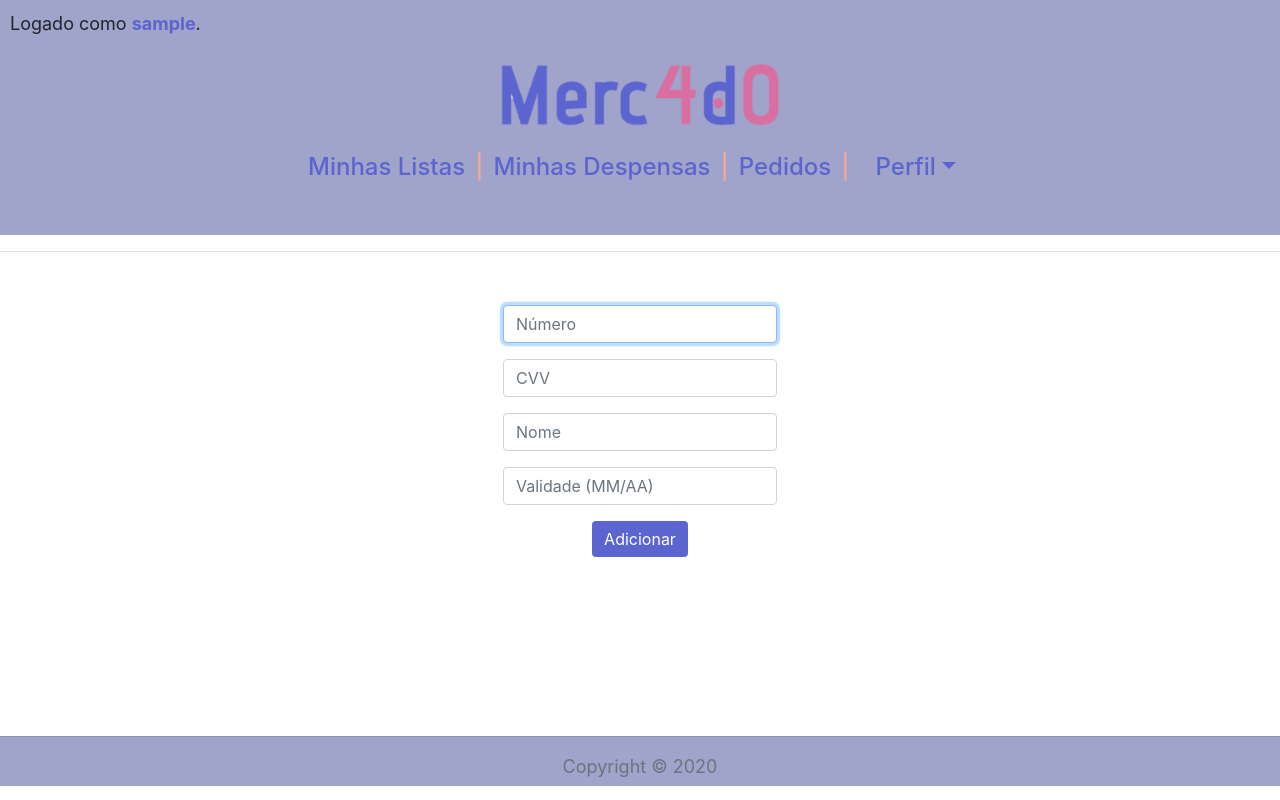
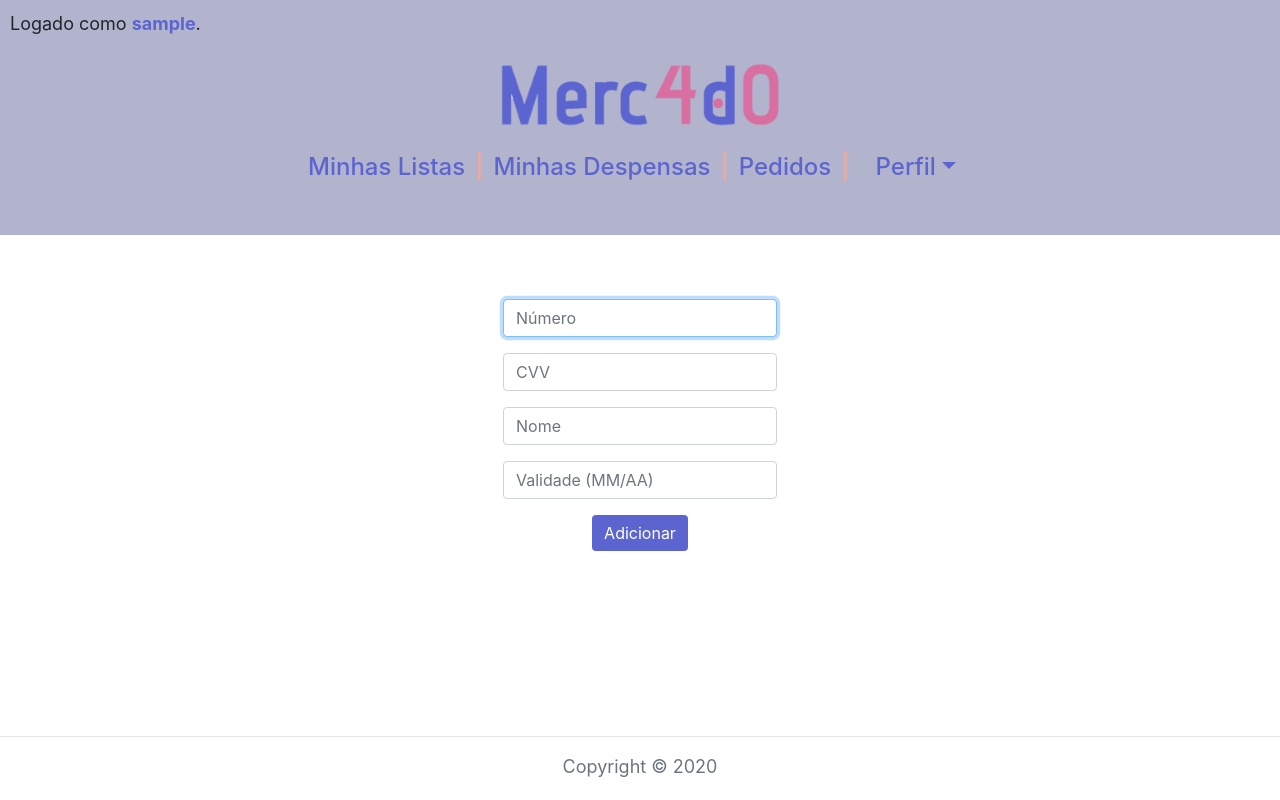
Before and after one commit to victor-kowalski-m/merc4d0, a Django app: page /cartao in a window 1280 px wide. Run offline with Django 3.2, Linux system fonts and the light colour scheme; the visitor is signed in with stand-in values (Sample User, id 1); some libraries are stand-ins or nearby versions.

Commit message:
Coisinha no css 2

```diff
--- a/compras/static/compras/styles.css
+++ b/compras/static/compras/styles.css
@@ -4,6 +4,7 @@
   --primary-background: #fffaea;
   --secondary-background: #f4a896;
   --tertiary-background: #ffd494;
+  --nav-background:#b2b4ce;
   font-family: Montserrat, sans-serif;
   font-size: 16px;
   line-height: 1.5em;
@@ -139,11 +140,10 @@ footer {
   clear: both;
   position: relative;
   height: 50px;
-  background-color:#a0a3ca;
 }
 
 body header {
-  background-color:#a0a3ca;
+  background-color:var(--nav-background);
   padding: 0px;
 }
 
--- a/compras/templates/compras/layout.html
+++ b/compras/templates/compras/layout.html
@@ -72,7 +72,7 @@
         </h4>
         <br>
         </header>
-        <hr>
+        <br>
         {% if messages %}
         <ul class="messages">
             {% for message in messages %}
```
